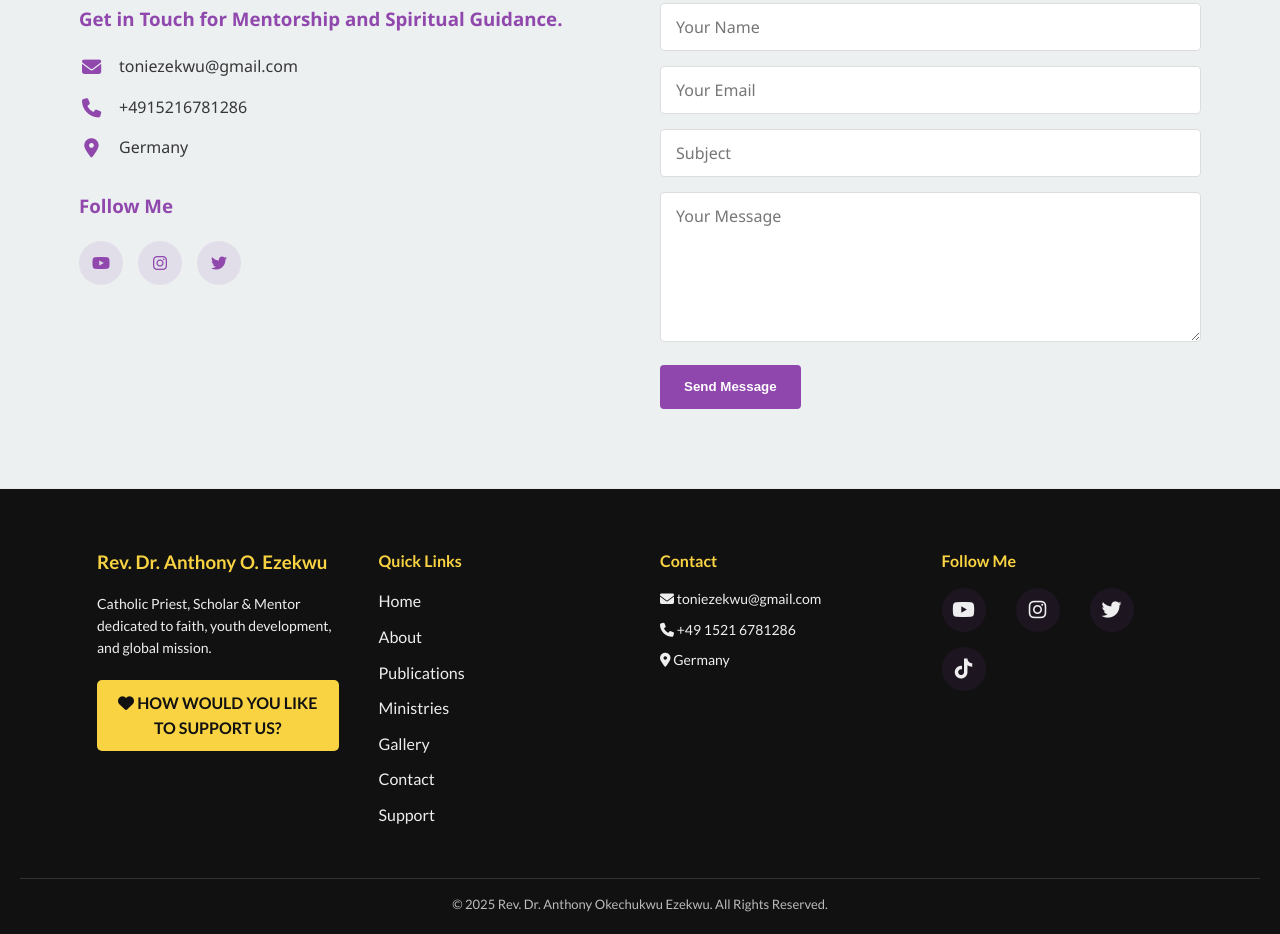
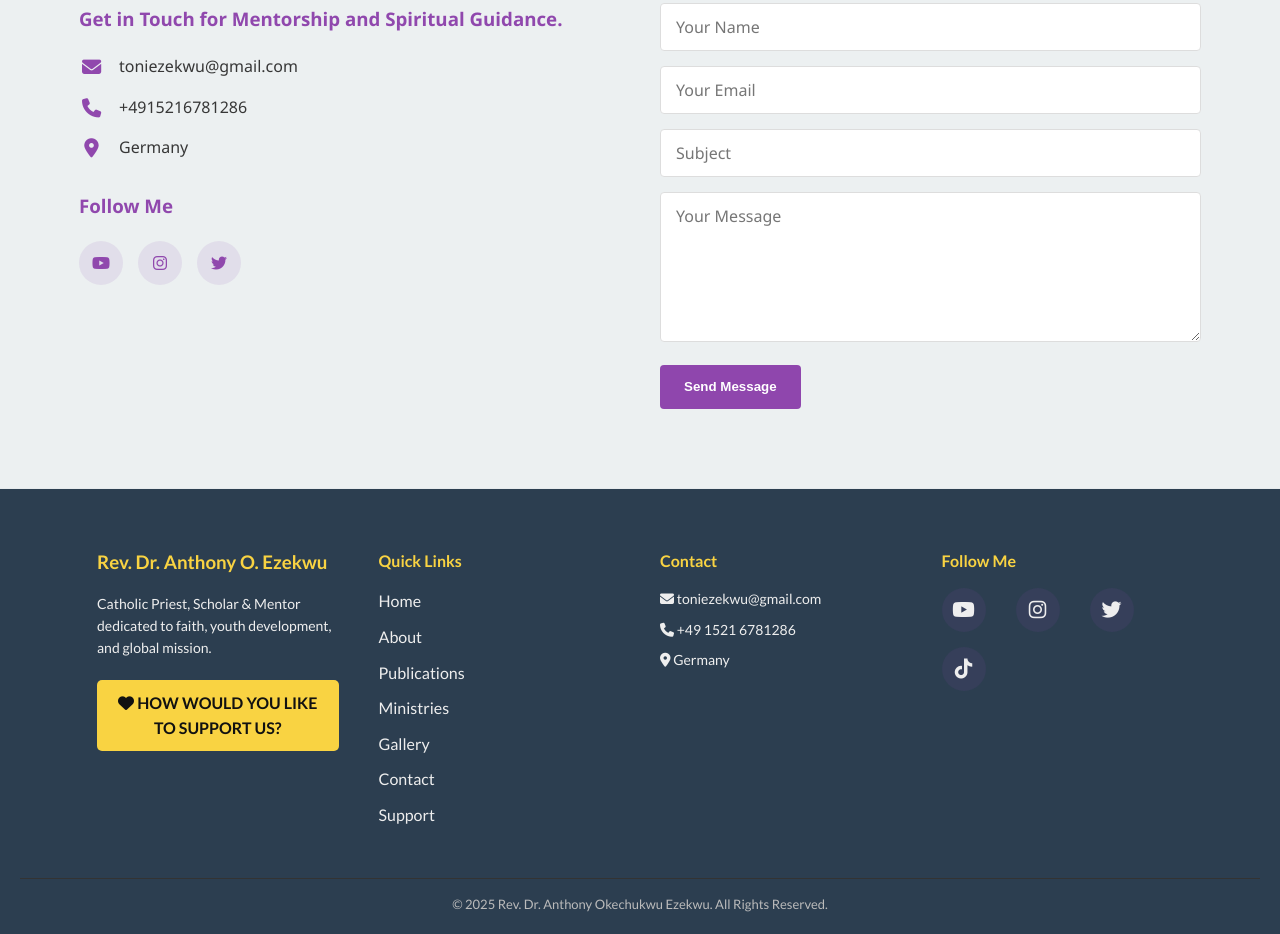
Before and after one commit to SpanixHugo/Rev-Dr-Anthony, a plain HTML site: page index.html in a window 1280 px wide. Shown: the part 5418-6352 px from the top of the page. Drawn offline with nearby package versions, Linux system fonts and the light colour scheme.

Commit message:
Add files via upload

```diff
--- a/css/style.css
+++ b/css/style.css
@@ -912,7 +912,7 @@ header {
 
 /* Footer */
 .footer {
-  background: #111; /* Dark background for elegance */
+  background: #2c3e50; /* Dark background for elegance */
   color: #eee;
   padding: 60px 20px 20px;
   font-family: 'Lato', sans-serif;
--- a/css/support.css
+++ b/css/support.css
@@ -974,7 +974,7 @@ select:focus {
 
 /* ===== Footer ===== */
 .footer {
-    background: #111;
+    background: #2c3e50;
     color: #eee;
     padding: 60px 20px 20px;
     font-family: 'Lato', sans-serif;
```
